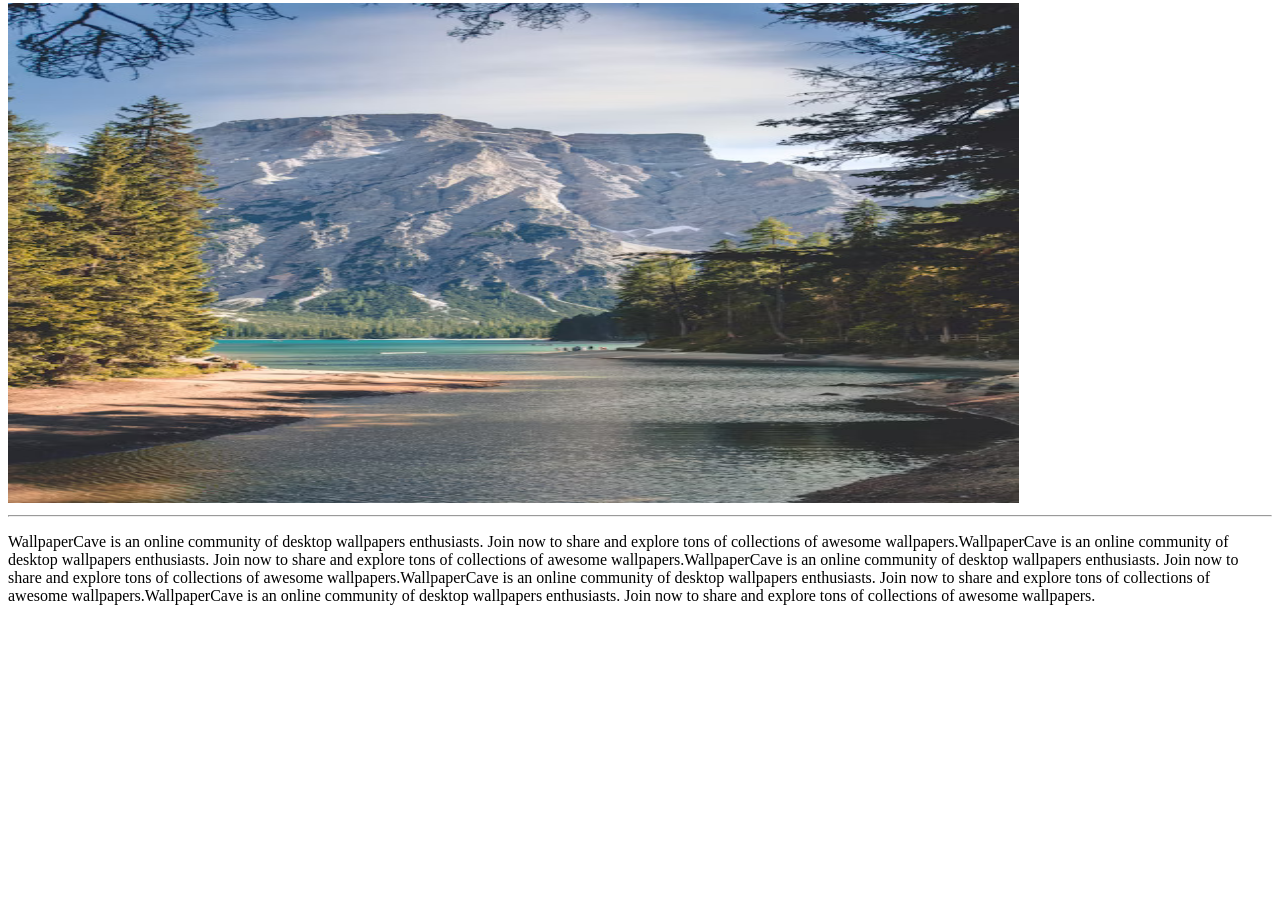
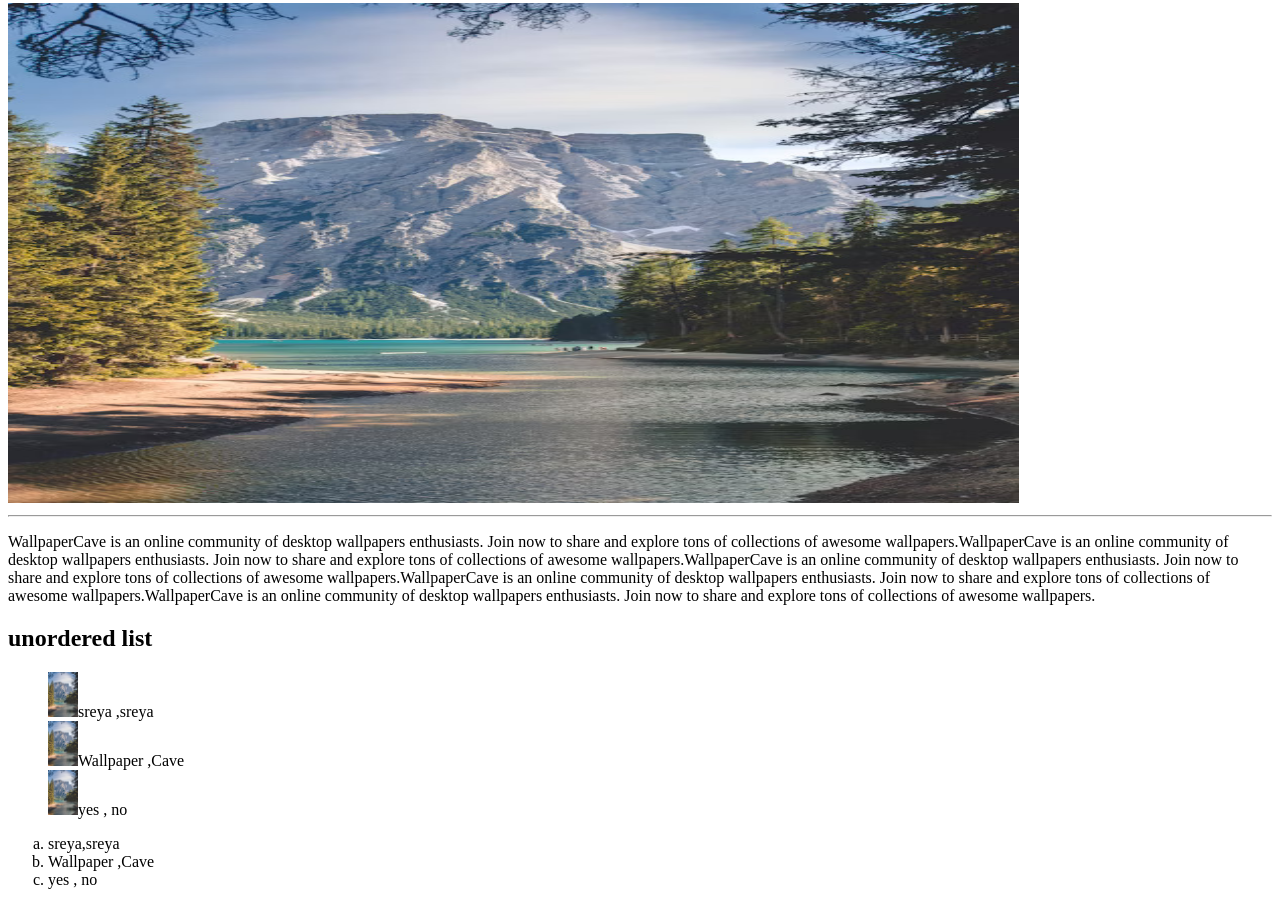
Before and after one commit to SREYA4358/html-class, a plain HTML site: page index.html in a window 1280 px wide. Shown: the part 443-1348 px from the top of the page. Before the commit the page ends 1064 px from the top, so only its background shows below. Drawn offline with Linux system fonts and the light colour scheme.

Commit message:
added lists

```diff
--- a/index.html
+++ b/index.html
@@ -23,5 +23,16 @@
  <img src="./assets/img1.jpeg" width="80%", height="500px"/>
 <hr>
  <p>WallpaperCave is an online community of desktop wallpapers enthusiasts. Join now to share and explore tons of collections of awesome wallpapers.WallpaperCave is an online community of desktop wallpapers enthusiasts. Join now to share and explore tons of collections of awesome wallpapers.WallpaperCave is an online community of desktop wallpapers enthusiasts. Join now to share and explore tons of collections of awesome wallpapers.WallpaperCave is an online community of desktop wallpapers enthusiasts. Join now to share and explore tons of collections of awesome wallpapers.WallpaperCave is an online community of desktop wallpapers enthusiasts. Join now to share and explore tons of collections of awesome wallpapers.</p>
+<h2>unordered list</h2>
+<ul type="none">
+    <li><img src="./assets/img1.jpeg" width="30px",height="20px" >sreya ,sreya</li>
+    <li><img src="./assets/img1.jpeg" width="30px",height="20px" >Wallpaper ,Cave</li>
+    <li><img src="./assets/img1.jpeg" width="30px",height="20px" >yes , no</li>
+</ul>
+<ol type="a">
+    <li>sreya,sreya</li>
+    <li>Wallpaper ,Cave</li>
+    <li>yes , no</li>
+</ol>
 </body>
 </html>
```
